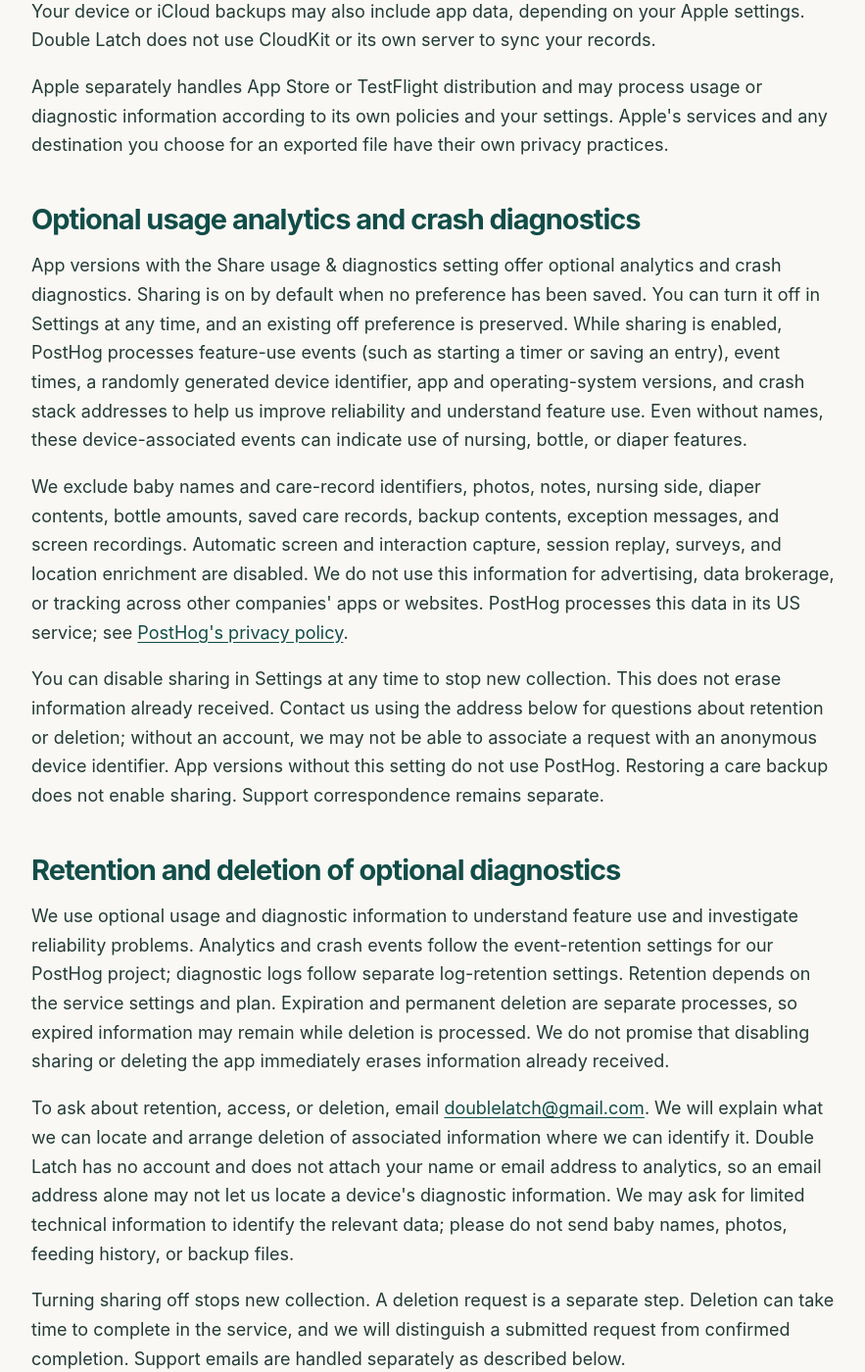
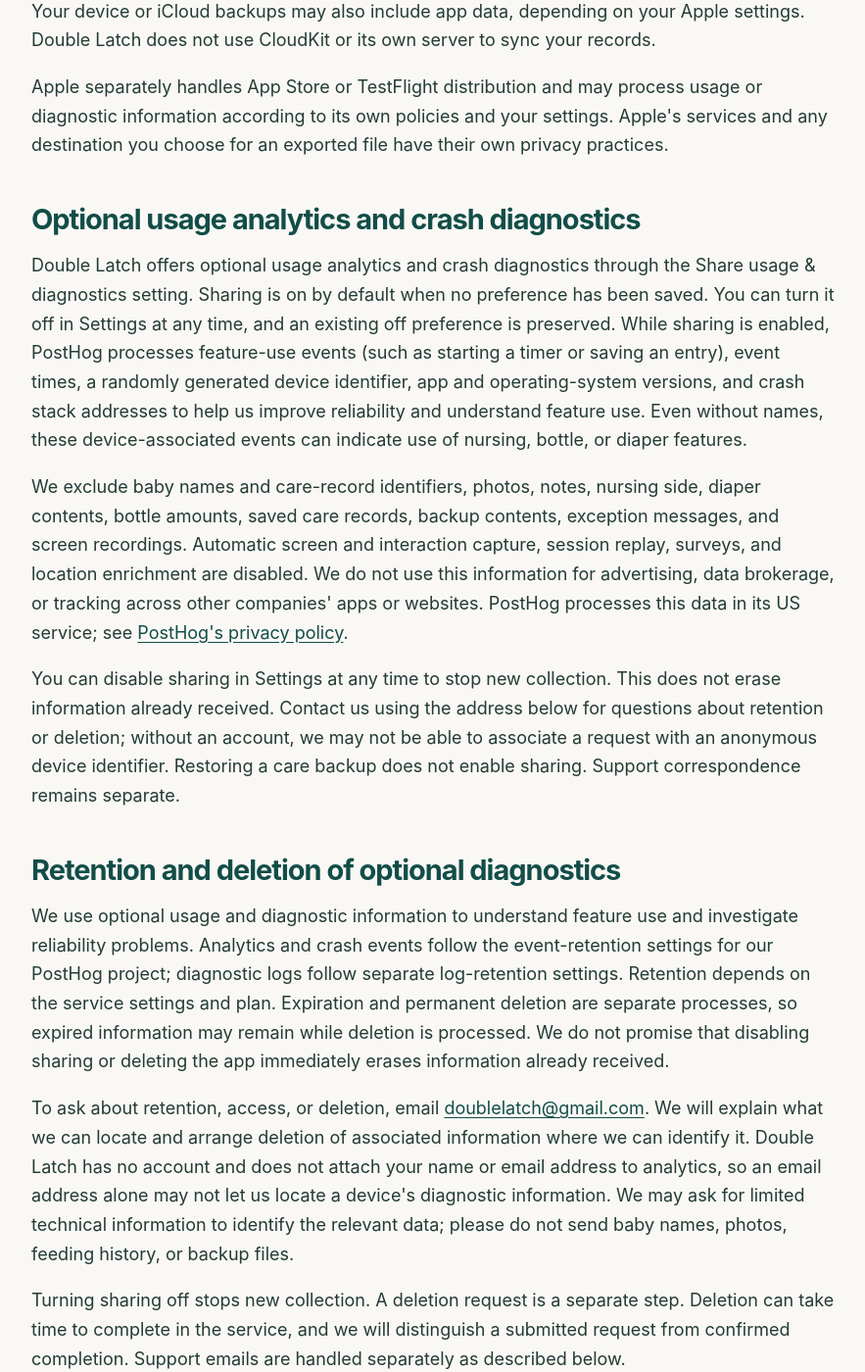
Before and after one commit to Xeaza/xeaza.github.io, a Jekyll site: the page doublelatch/privacy_policy.html, which Jekyll copies as it is, in a window 1280 px wide and 1400 px high, scrolled down 1442 px. Shown: the whole window at 98% size, without its empty margins (198-1081 px from the left). Built offline with Jekyll 4.4.1, drawn with Linux system fonts in a browser that asks for light colours; some of the changed text lies outside the part shown.

Commit message:
Use present tense in public Double Latch copy

```diff
--- a/doublelatch/index.html
+++ b/doublelatch/index.html
@@ -64,12 +64,12 @@
       </details>
       <details>
         <summary>Optional analytics, retention, and deletion requests</summary>
-        <p>If your app version includes <strong>More &rarr; Settings &rarr; Share usage &amp; diagnostics</strong>, you can choose whether to send feature-use events and crash diagnostics to PostHog. Sharing is on by default when no preference has been saved. You can turn it off in Settings, and the app works with it off. An existing off preference is preserved. Baby names, photos, notes, amounts, and saved care records are excluded. Backups do not enable this setting.</p>
+        <p>Use <strong>More &rarr; Settings &rarr; Share usage &amp; diagnostics</strong> to choose whether to send feature-use events and crash diagnostics to PostHog. Sharing is on by default when no preference has been saved. You can turn it off in Settings, and the app works with it off. An existing off preference is preserved. Baby names, photos, notes, amounts, and saved care records are excluded. Backups do not enable this setting.</p>
         <p>Turning sharing off stops new collection; it does not erase data already received. To ask about retention or deletion, email <a href="mailto:doublelatch@gmail.com?subject=Double%20Latch%20privacy">doublelatch@gmail.com</a>. Because there is no account, we may need limited technical information to locate device-associated diagnostics. Please do not send baby records or backups. The <a href="/doublelatch/privacy_policy.html#retention">privacy policy</a> explains retention and deletion separately from local records.</p>
       </details>
       <details>
         <summary>Privacy and account questions</summary>
-        <p>No account is required. Double Latch has no ads, and we do not operate a backend that receives your saved care records. App versions with Share usage &amp; diagnostics offer optional usage analytics and crash diagnostics, on by default when no preference has been saved. You can turn sharing off in Settings. Optional photos and records are stored on your device. You choose whether to export or share a file.</p>
+        <p>No account is required. Double Latch has no ads, and we do not operate a backend that receives your saved care records. Double Latch offers optional usage analytics and crash diagnostics, on by default when no preference has been saved. You can turn sharing off in Settings. Optional photos and records are stored on your device. You choose whether to export or share a file.</p>
         <p>Read the <a href="/doublelatch/privacy_policy.html">Double Latch privacy policy</a> for details about local storage, backups, Apple services, and contacting support.</p>
       </details>
     </section>
--- a/doublelatch/privacy_policy.html
+++ b/doublelatch/privacy_policy.html
@@ -22,7 +22,7 @@
       <p class="eyebrow">Double Latch</p>
       <h1 id="title">Privacy policy</h1>
       <p class="updated">Last updated: November 12, 2026</p>
-      <p class="lead">Your feeding and diaper records are stored on your device. Double Latch has no account or advertising. App versions with optional usage analytics and crash diagnostics enable sharing by default when no preference has been saved. You can turn sharing off in Settings. Saved care records are not uploaded to a developer-operated backend.</p>
+      <p class="lead">Your feeding and diaper records are stored on your device. Double Latch has no account or advertising. Optional usage analytics and crash diagnostics are on by default when no preference has been saved. You can turn sharing off in Settings. Saved care records are not uploaded to a developer-operated backend.</p>
       <p>This policy explains how we handle information in connection with Double Latch and its support website. Contact us using the email address below with privacy questions.</p>
     </section>
     <div class="policy">
@@ -44,9 +44,9 @@
       </section>
       <section aria-labelledby="analytics">
         <h2 id="analytics">Optional usage analytics and crash diagnostics</h2>
-        <p>App versions with the Share usage &amp; diagnostics setting offer optional analytics and crash diagnostics. Sharing is on by default when no preference has been saved. You can turn it off in Settings at any time, and an existing off preference is preserved. While sharing is enabled, PostHog processes feature-use events (such as starting a timer or saving an entry), event times, a randomly generated device identifier, app and operating-system versions, and crash stack addresses to help us improve reliability and understand feature use. Even without names, these device-associated events can indicate use of nursing, bottle, or diaper features.</p>
+        <p>Double Latch offers optional usage analytics and crash diagnostics through the Share usage &amp; diagnostics setting. Sharing is on by default when no preference has been saved. You can turn it off in Settings at any time, and an existing off preference is preserved. While sharing is enabled, PostHog processes feature-use events (such as starting a timer or saving an entry), event times, a randomly generated device identifier, app and operating-system versions, and crash stack addresses to help us improve reliability and understand feature use. Even without names, these device-associated events can indicate use of nursing, bottle, or diaper features.</p>
         <p>We exclude baby names and care-record identifiers, photos, notes, nursing side, diaper contents, bottle amounts, saved care records, backup contents, exception messages, and screen recordings. Automatic screen and interaction capture, session replay, surveys, and location enrichment are disabled. We do not use this information for advertising, data brokerage, or tracking across other companies' apps or websites. PostHog processes this data in its US service; see <a href="https://posthog.com/privacy">PostHog's privacy policy</a>.</p>
-        <p>You can disable sharing in Settings at any time to stop new collection. This does not erase information already received. Contact us using the address below for questions about retention or deletion; without an account, we may not be able to associate a request with an anonymous device identifier. App versions without this setting do not use PostHog. Restoring a care backup does not enable sharing. Support correspondence remains separate.</p>
+        <p>You can disable sharing in Settings at any time to stop new collection. This does not erase information already received. Contact us using the address below for questions about retention or deletion; without an account, we may not be able to associate a request with an anonymous device identifier. Restoring a care backup does not enable sharing. Support correspondence remains separate.</p>
       </section>
       <section aria-labelledby="retention">
         <h2 id="retention">Retention and deletion of optional diagnostics</h2>
```
Also changed, not shown: doublelatch/next-release-listing.txt (+1 -7 lines).
